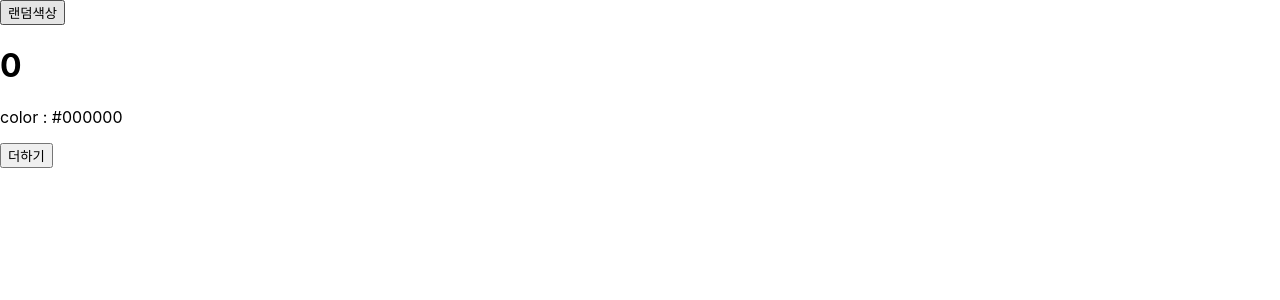
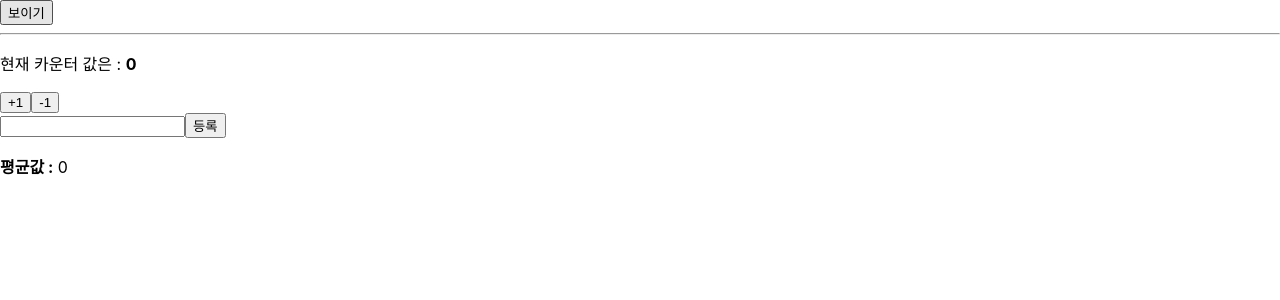
Before and after one commit to WooBinJang/-, a React (Create React App) app: page / in a window 1280 px wide. Shown: the top 300 px of the page. Built offline with nearby package versions, Linux system fonts and the light colour scheme.

Commit message:
리액트를 다루는 기술 8장 / react hooks

```diff
--- a/src/App.js
+++ b/src/App.js
@@ -1,36 +1,26 @@
-import { Component } from "react";
-import ErrorBoundary from "./ErrorBoundary";
-import LifeCycleSample from "./LifeCycleSample";
+import React, { useState } from "react";
+import Average from "./Average";
+import Counter_fnc from "./Counter_fnc";
+import Info from "./Info";
 
-function getRandomColor() {
-  return "#" + Math.floor(Math.random() * 16777215).toString(16);
-}
+const App = () => {
+  const [visible, setVisible] = useState(false);
 
-class App extends Component {
-  state = {
-    color: "#000000",
-  };
+  return (
+    <div>
+      <button
+        onClick={() => {
+          setVisible(!visible);
+        }}
+      >
+        {visible ? "숨기기 " : "보이기"}
+      </button>
+      <hr />
+      {visible && <Info />}
+      <Counter_fnc />
+      <Average />
+    </div>
+  );
+};
 
-  handleClick = () => {
-    this.setState({
-      color: getRandomColor(),
-    });
-  };
-  render() {
-    return (
-      <div>
-        <button onClick={this.handleClick}>랜덤색상</button>
-        <ErrorBoundary>
-          <LifeCycleSample color={this.state.color} />
-        </ErrorBoundary>
-      </div>
-    );
-  }
-}
 export default App;
-
-/*
-클래스형 컴포넌트
-state 기능 및 라이프사이클 기능을 사용 할 수 있다.
-임의 메서드를 사용 할 수 있다.
-*/
--- /dev/null
+++ b/src/Average.js
@@ -0,0 +1,41 @@
+import React, { useMemo, useState } from "react";
+
+const getAverage = (numbers) => {
+  console.log("평균값 계산중 ...");
+  if (numbers.length === 0) return 0;
+  const sum = numbers.reduce((a, b) => a + b);
+  return sum / numbers.length;
+};
+
+const Average = () => {
+  const [list, setList] = useState([]);
+  const [number, setNumber] = useState("");
+  const onChange = (e) => {
+    setNumber(e.target.value);
+  };
+  const onInsert = (e) => {
+    const nextList = list.concat(parseInt(number));
+    setList(nextList);
+    setNumber("");
+  };
+
+  const avg = useMemo(() => getAverage(list), [list]);
+  // useMemo() : 렌더링하는 과정에서 특정 값이 바뀌었을 때만 연산을 실행
+  // 함수형 컴포넌트 내부에서 발생하는 연산을 최적화
+  return (
+    <div>
+      <input value={number} onChange={onChange} />
+      <button onClick={onInsert}>등록</button>
+      <ul>
+        {list.map((value, index) => {
+          return <li key={index}>{value}</li>;
+        })}
+      </ul>
+      <div>
+        <b>평균값 :</b> {avg}
+      </div>
+    </div>
+  );
+};
+
+export default Average;
--- /dev/null
+++ b/src/Counter_fnc.js
@@ -0,0 +1,30 @@
+import React, { useReducer } from "react";
+
+function reducer(state, action) {
+  switch (action.type) {
+    case "INCREMENT":
+      return { value: state.value + 1 };
+    case "DECRMENT":
+      return { value: state.value - 1 };
+    default:
+      return state;
+  }
+}
+
+const Counter_fnc = () => {
+  const [state, dispatch] = useReducer(reducer, { value: 0 });
+  //첫번째 파라미터에는 리듀서 함수, 두번째 파라미터에는 해당 리듀서의 기본값을 넣어줌
+  // state는 현재 가리키고 있는상태
+  //  dispatch는 액션을 발생시키는 함수
+  return (
+    <div>
+      <p>
+        현재 카운터 값은 : <b>{state.value}</b>
+      </p>
+      <button onClick={() => dispatch({ type: "INCREMENT" })}>+1</button>
+      <button onClick={() => dispatch({ type: "DECRMENT" })}>-1</button>
+    </div>
+  );
+};
+
+export default Counter_fnc;
--- /dev/null
+++ b/src/Info.js
@@ -0,0 +1,55 @@
+import React, { useEffect, useReducer } from "react";
+
+function reducer(state, action) {
+  return {
+    ...state, //불변성을 지키면서 업데이트한 새로운 상태를 반환
+    [action.name]: action.value,
+  };
+}
+
+const Info = () => {
+  const [state, dispatch] = useReducer(reducer, {
+    name: "",
+    nickname: "",
+  });
+  //useState 보다 더 다양한 컴포넌트 상황에 따른 다양한 상태를 다른 값으로 업데이트해 주고 싶을 때 사용하는 Hook
+
+  const { name, nickname } = state;
+  useEffect(() => {
+    //리액트 컴포넌트가 렌더링 될때마다 특정 작업을 수행하도록 설정할 수 있는 Hook
+    console.log("effect");
+    return () => {
+      console.log("unmount");
+      // 컴포넌트가 언마운트 되기 전이나 업데이트 직전
+      // useEffect에서 뒷정리 함수(cleanup)
+    };
+  }, []); // 빈 배열 일 경우 마운트될 떄만 실행
+
+  useEffect(() => {
+    console.log("effect");
+    console.log(name);
+    return () => {
+      console.log("clean up");
+      console.log(name);
+    };
+  }, [name]);
+
+  const onChange = (e) => {
+    dispatch(e.target); // 액션값으로 e.target 값 자체를 사용 (useReducer에서의 액션은 그 어떤 값도 사용 가능)
+  };
+
+  return (
+    <div>
+      <input name="name" type="text" value={name} onChange={onChange} />
+      <input name="nickname" type="text" value={nickname} onChange={onChange} />
+      <div>
+        <b>이름 : </b> {name}
+      </div>
+      <div>
+        <b>닉네임 : </b> {nickname}
+      </div>
+    </div>
+  );
+};
+
+export default Info;
```
